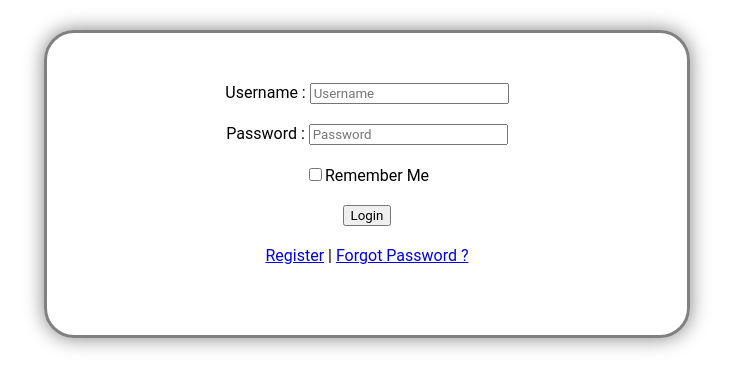
After one commit to Twikax/SquareWar, a PHP site: page /login.html in a window 1280 px wide. The commit adds this page. Shown: the top 389 px of the page, without its empty margins (273-1006 px from the left). Run offline with PHP 8.4, Linux system fonts and the light colour scheme.

Commit message:
Ajout de l'interface d'enregistrement/connexion membres

```diff
--- /dev/null
+++ b/login.html
@@ -0,0 +1,32 @@
+<!DOCTYPE html>
+<head>
+	<meta charset="UTF-8">
+	<title> SquareWar - Login </title>
+	<link rel="stylesheet" href="style.css">
+</head>
+<body>
+	<div id="gameLogin">
+		<form>
+			<div>
+				<label for="username">Username :</label>
+				<input type="text" name="username" placeholder="Username" required>
+			</div>
+			<div>
+				<label for="password">Password :</label>
+				<input type="password" name="password" placeholder="Password" required>
+			</div>
+			<div>
+				<input type="checkbox" name="rememberme">Remember Me
+			</div>
+			<div>
+				<input type="submit" value="Login">
+			</div>
+			<div>
+				<a href="register.html">Register</a>
+				<span>|</span>
+				<a href="forgotpwd.html">Forgot Password ?</a>
+			</div>
+		</form>
+	</div>
+</body>
+</html>
--- a/style.css
+++ b/style.css
@@ -4,6 +4,25 @@
 
 body {
 	margin: 0;
+}
+
+#gameLogin {
+	position: absolute;
+	margin: 0 auto;
+	left: 0;
+	right: 0;
+	top: 30px;
+	width: 50%;
+	padding: 50px 0;
+	background: rgba(255,255,255, 0.8);
+	border: 3px solid grey;
+	border-radius: 30px;
+	box-shadow: 0 0 20px grey;
+	text-align: center;
+}
+
+#gameLogin div {
+	margin-bottom: 20px;
 }
 
 #gameConfig {
```
Also changed, not shown: forgotpwd.html (added, +20 -0 lines), register.html (added, +32 -0 lines).
